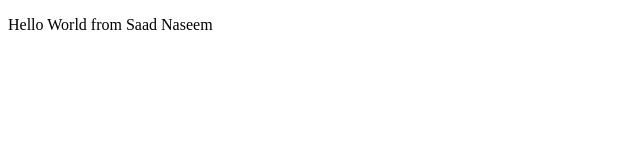
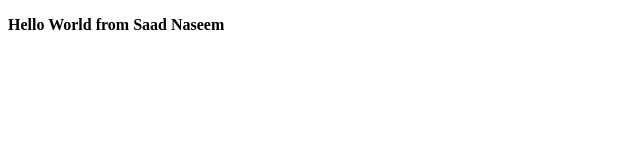
Before and after one commit to SaadNaseemKK/Bootcamp2020, a plain HTML site: page index.html in a window 1280 px wide. Shown: the full height of the page, 0-640 px from the left. Drawn offline with Linux system fonts and the light colour scheme.

Commit message:
Update index.html

```diff
--- a/index.html
+++ b/index.html
@@ -6,6 +6,6 @@
     <title>First Static Website</title>
 </head>
 <body>
-    <p>Hello World from Saad Naseem</p>
+    <p><b>Hello World from Saad Naseem</b></p>
 </body>
 </html>
```
